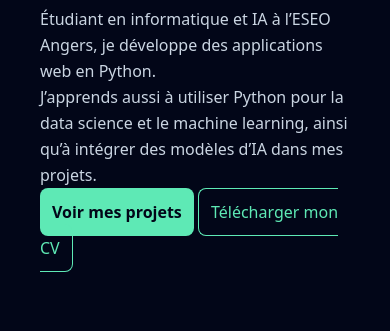
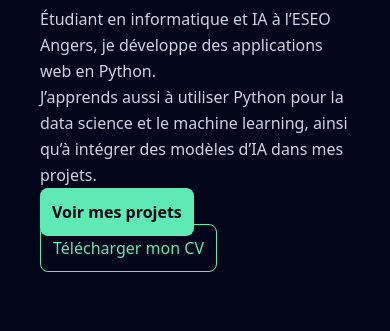
Before and after one commit to ikcamara/portfolio, a plain HTML site: page index.html in a window 390 px wide. Shown: the part 252-583 px from the top of the page. Drawn offline with nearby package versions, Linux system fonts and the light colour scheme.

Commit message:
Correction du boutton telecharger cv

```diff
--- a/index.html
+++ b/index.html
@@ -28,7 +28,7 @@
         </p>
         <div class-="mt-6 flex flex-wrap items-center gap-2 sm:gap-4">
             <a href="#projets" class="inline-block  bg-emerald-300 text-slate-950 px-3 sm:px-5 tex-sm sm:text-base py-3 rounded-lg font-semibold hover:bg-emerald-200">Voir mes projets</a>
-            <a href="cv.pdf"class = "rounded-lg border border-emerald-300 text-emerald-300 px-3 sm:px-5 tex-sm sm:text-base py-3" download>Télécharger mon CV</a>
+            <a href="cv.pdf"class = "rounded-lg border border-emerald-300 text-emerald-300 px-3 sm:px-5 tex-sm sm:text-base whitespace-nowrap py-3" download>Télécharger mon CV</a>
         </div>
     </header>
 
```
